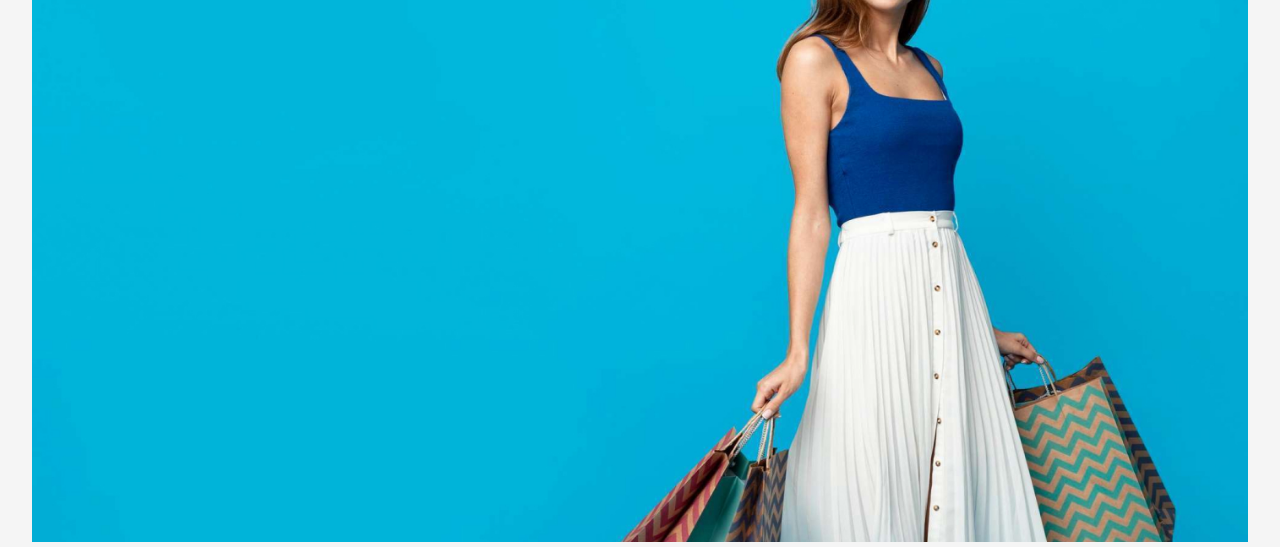
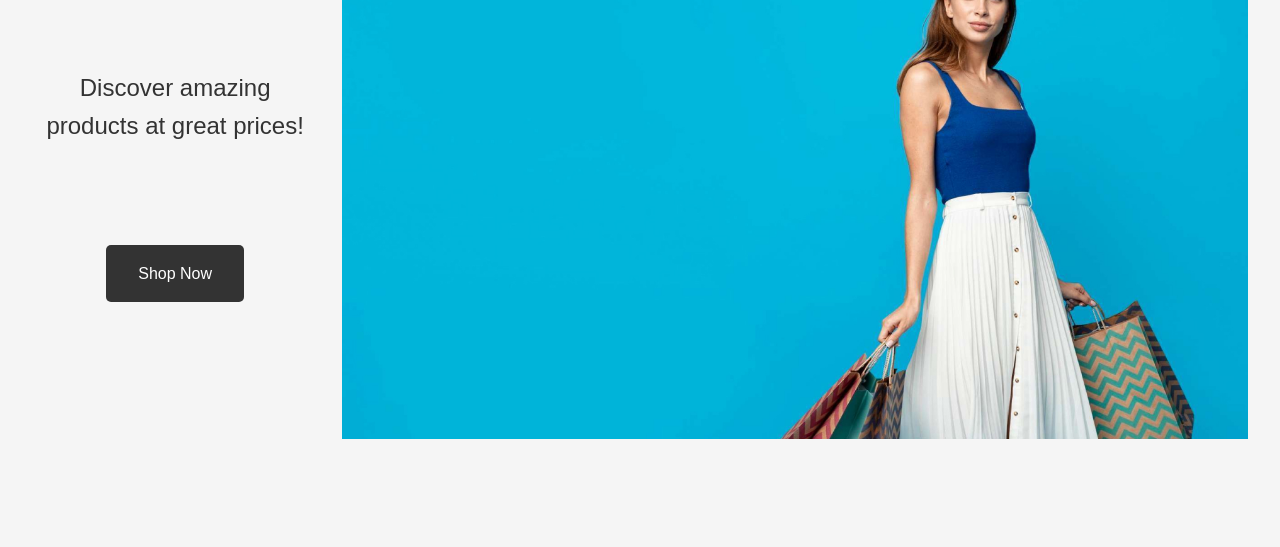
Before and after one commit to saad-rao/Ecommerce-website-SMIT-assignment, a plain HTML site: page index.html in a window 1280 px wide. Shown: the part 253-800 px from the top of the page. Drawn offline with nearby package versions, Linux system fonts and the light colour scheme.

Commit message:
Redesign the layout and styling for better

```diff
--- a/index.html
+++ b/index.html
@@ -27,13 +27,15 @@
         <div class="hero">
             <h1>Welcome to ShopEasy</h1>
             <img src="images/shop-hero-1-product-slide-1.jpg" alt="Hero Image">
+
         </div>
 
         <div class="shop">
-        <p>Discover amazing products at great prices!</p>
-        <!-- <img src="./images/shop-img-7.png" alt=""> -->
-    </div>
-        <a href="products.html" class="cta-button">Shop Now</a>
+          <p>Discover amazing products at great prices!</p>
+          <!-- <img src="./images/shop-img-7.png" alt=""> -->
+
+          <a href="products.html" class="cta-button">Shop Now</a>
+        </div>
     </main>
 
 
--- a/style.css
+++ b/style.css
@@ -69,7 +69,7 @@ body {
     background-color: #f5f5f5;
     min-height: calc(100vh - 4rem);
     display: flex;
-    flex-direction: column;
+    flex-direction:row-reverse ;
     justify-content: center;
     align-items: center;
     gap: 1.5rem;
@@ -78,17 +78,22 @@ body {
 .home-content h1 {
     font-size: 2.5rem;
     color: #333;
+
+
 }
 
 
 .hero h1{
     font-size: 2.5rem;
     color: #333;
+
 }
 
 .shop p{
     font-size: 1.5rem;
     color: #333;
+    height: 20vh;
+
 }
 
 .hero img{
@@ -105,6 +110,7 @@ body {
     text-decoration: none;
     border-radius: 5px;
     transition: background-color 0.3s;
+
 }
 
 .cta-button:hover {
```
